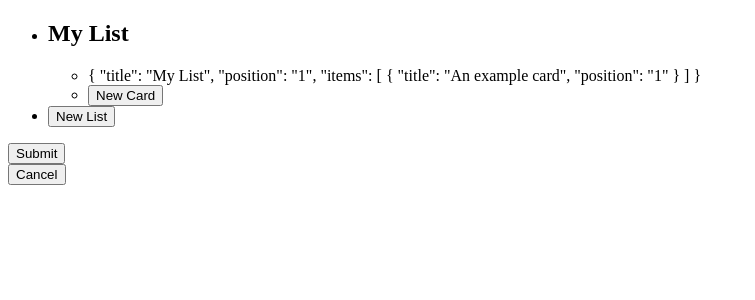
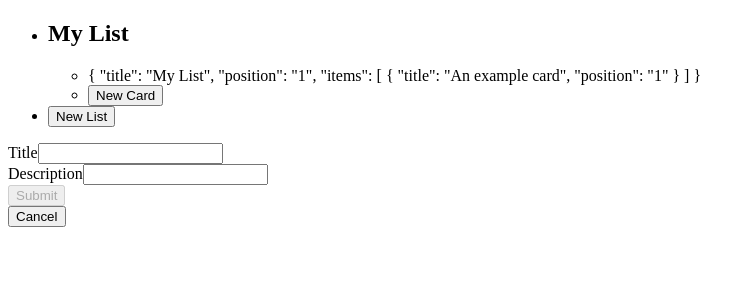
Before and after one commit to MarcFairbrother/kanban, a Vue app: page / in a window 1280 px wide. Both pictures are taken after a click on the button "New Card". Shown: the top 300 px of the page, without its empty margins (0-755 px from the left). Built offline with nearby package versions, Linux system fonts and the light colour scheme.

Commit message:
Update state and localStorage with form data

```diff
--- a/src/components/CreateCard.vue
+++ b/src/components/CreateCard.vue
@@ -1,7 +1,22 @@
 <template>
   <section>
-    <form @submit.prevent="handleSubmitFormClick">
-      <button type="submit">Submit</button>
+    <form @submit.prevent="handleSubmitFormClick" action="/" name="newCard">
+      <div>
+        <label for="title">Title</label>
+        <input id="title" type="text" v-model="$v.newCard.title.$model" @blur="$v.newCard.title.$touch()" />
+        <p v-if="$v.newCard.title.$error">Please enter a title</p>
+      </div>
+      <div>
+        <label for="description">Description</label>
+        <input
+          id="description"
+          type="text"
+          v-model="$v.newCard.description.$model"
+          @blur="$v.newCard.description.$touch()"
+        />
+        <p v-if="$v.newCard.description.$error">Please enter a description</p>
+      </div>
+      <button type="submit" :disabled="$v.newCard.$invalid">Submit</button>
     </form>
     <button class="js-closeForm" @click="handleCloseFormClick" type="button">Cancel</button>
   </section>
@@ -9,16 +24,41 @@
 
 <script>
 import { mapActions } from 'vuex';
+import { required } from 'vuelidate/lib/validators';
+import { sanitize } from 'dompurify';
 
 export default {
   name: 'CreateCard',
+  data() {
+    return {
+      newCard: {
+        title: '',
+        description: '',
+      },
+    };
+  },
+  validations: {
+    newCard: {
+      title: {
+        required,
+      },
+      description: {
+        required,
+      },
+    },
+  },
   methods: {
     ...mapActions({ closeNewCardForm: 'closeNewCardForm', createNewCard: 'createNewCard' }),
     handleCloseFormClick() {
       this.closeNewCardForm();
     },
     handleSubmitFormClick() {
-      this.createNewCard();
+      const payload = {
+        title: sanitize(this.newCard.title),
+        description: sanitize(this.newCard.description),
+      };
+      this.createNewCard(payload);
+      this.closeNewCardForm();
     },
   },
 };
--- a/src/store/mutations.js
+++ b/src/store/mutations.js
@@ -53,6 +53,8 @@ const createNewCard = (state, payload) => {
       list.items.push(payload);
     }
   });
+  // in real world app db should be updated by action
+  updateLocalStorage('lists', state.lists);
 };
 
 export default {
```
